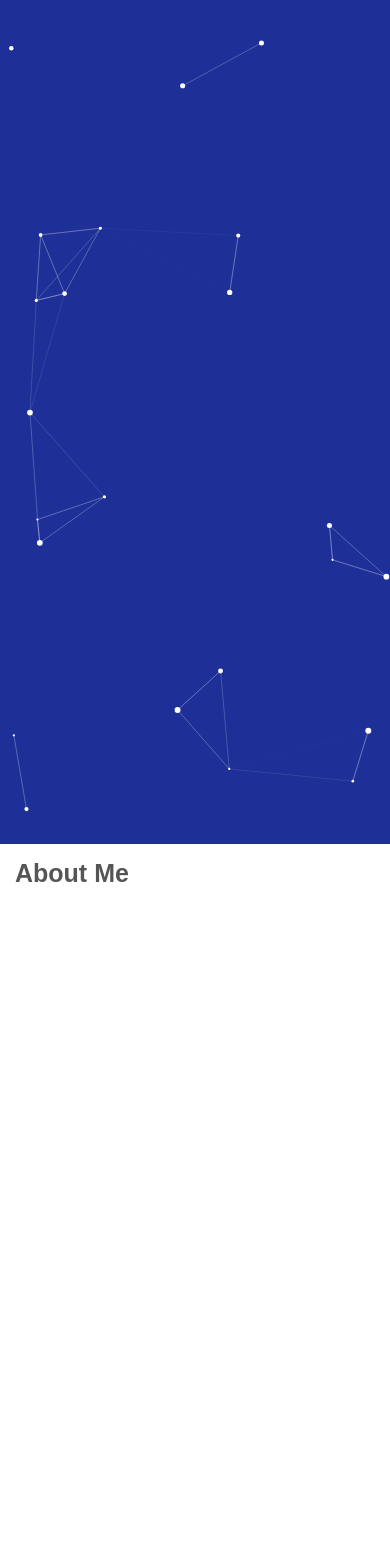
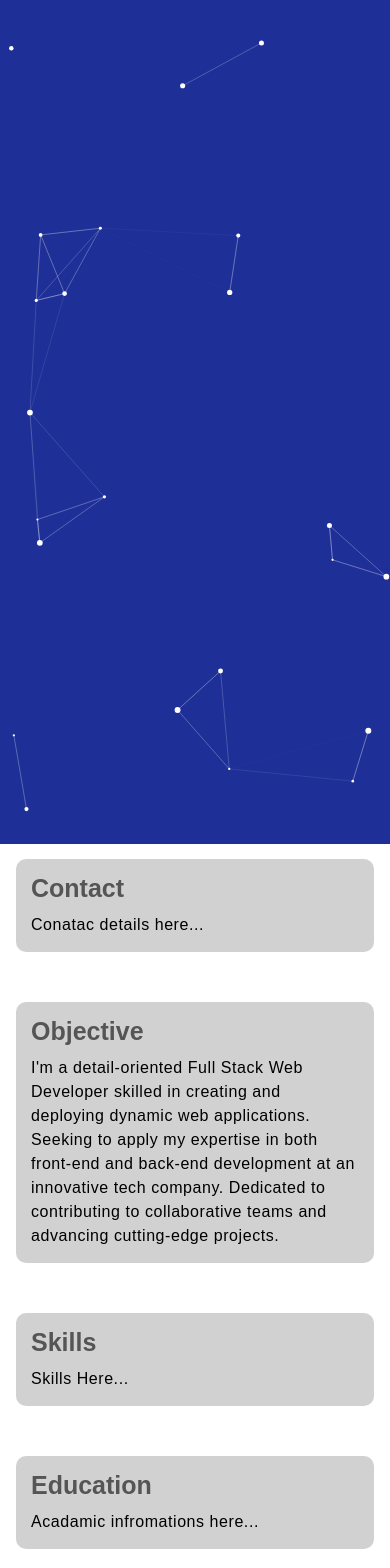
Before and after one commit to Sakthi-DevNinja/My-PortFolio, a React (Create React App) app: page / in a window 390 px wide. Shown: the top 1568 px of the page. Built offline with nearby package versions, Linux system fonts and the light colour scheme.

Commit message:
fav icon updated

```diff
--- a/src/Aboutme.jsx
+++ b/src/Aboutme.jsx
@@ -2,12 +2,39 @@ import React from 'react'
 
 const Aboutme = () => {
   return (
-    <div id='aboutme'>
-        <div className="sec-hdr">
-            <h1 className="class-hdr">About Me</h1>
+    <div id='aboutme' >
+
+        <div className='content-blk'>
+            <div className="sec-hdr">
+                <h1 className="class-hdr">Contact</h1>
+            </div>
+            <div className="content-dtl">Conatac details here...</div>
         </div>
 
+        <div className='content-blk'>
+            <div className="sec-hdr">
+                <h1 className="class-hdr">Objective</h1>
+            </div>
+            <div className="content-dtl">I'm a detail-oriented Full Stack Web Developer skilled in creating and deploying dynamic web applications. Seeking to apply my expertise in both front-end and back-end development at an innovative tech company. Dedicated to contributing to collaborative teams and advancing cutting-edge projects.</div>
+        </div>
+
+        <div className='content-blk'>
+            <div className="sec-hdr">
+                <h1 className="class-hdr">Skills</h1>
+            </div>
+            <div className="content-dtl">Skills Here...</div>
+        </div>
+
+        <div className='content-blk'>
+            <div className="sec-hdr">
+                <h1 className="class-hdr">Education</h1>
+            </div>
+            <div className="content-dtl">Acadamic infromations here...</div>
+        </div>
+
+
     </div>
+
   )
 }
 
--- a/src/Responsive.css
+++ b/src/Responsive.css
@@ -7,12 +7,27 @@
 
   @media (max-width: 480px) {
     .sec-hdr {
-        padding: 15px;
+        padding:  0;
         text-align: left;
       }
 
-      h1.class-hdr {
+      .class-hdr {
         font-size: 25px;
-        color: #555;
-      }
+        /* color: #1e2f97; */
+        /* background: #cad5e2; */
+        /* padding: 7px 35px; */
+        /* width: fit-content; */
+        /* border-radius: 46px; */
+    }
+
+    .content-dtl {
+        /* background: #cad5e2f5; */
+        /* padding: 15px; */
+        text-align: left;
+        /* border-radius: 10px; */
+        line-height: 24px;
+        letter-spacing: 0.035em;
+        margin-top: 10px;
+    }
+
   }
--- a/src/index.css
+++ b/src/index.css
@@ -18,11 +18,13 @@
     padding: 0;
     box-sizing: border-box;
     font-family: arial;
+    font-size: 16px;
 }
 
 body {
   min-height: 100vh;
   user-select: none;
+  padding: 15px 16px 50px;
 }
 
 .app{
@@ -67,7 +69,7 @@ main{
   justify-content: flex-start;
   align-items: flex-start;
   overflow-y: auto;
-  padding: 10px 7px;
+  padding: 10px 0;
   /* background-color: #1e2f97; */
   color: #fff;
 }
@@ -83,12 +85,12 @@ footer{
   flex-direction: column;
   align-items: center;
   justify-content: center;
-  gap: 20px;
+  gap: 30px;
 
 }
 
 .sakthi{
-  width: 300px;
+  width: 320px;
   border-radius: 50%;
   border: 5px solid #ffffff;
   box-shadow: 0px 3px 10px 4px #272727;
@@ -116,16 +118,19 @@ footer{
 
 .about-me{
   width: 100%;
-  line-height: 20px;
+  line-height: 24px;
 }
 
 
 /* About me section */
 
-div#aboutme {
-  height: 100vh;
+.content-blk {
+  /* height: 100vh; */
   width: 100%;
-  background-color: #fff;
+  background-color: #d1d1d1;
+  border-radius: 10px;
+  padding: 15px;
+  margin-bottom: 50px;
 }
 
 .sec-hdr {
```
